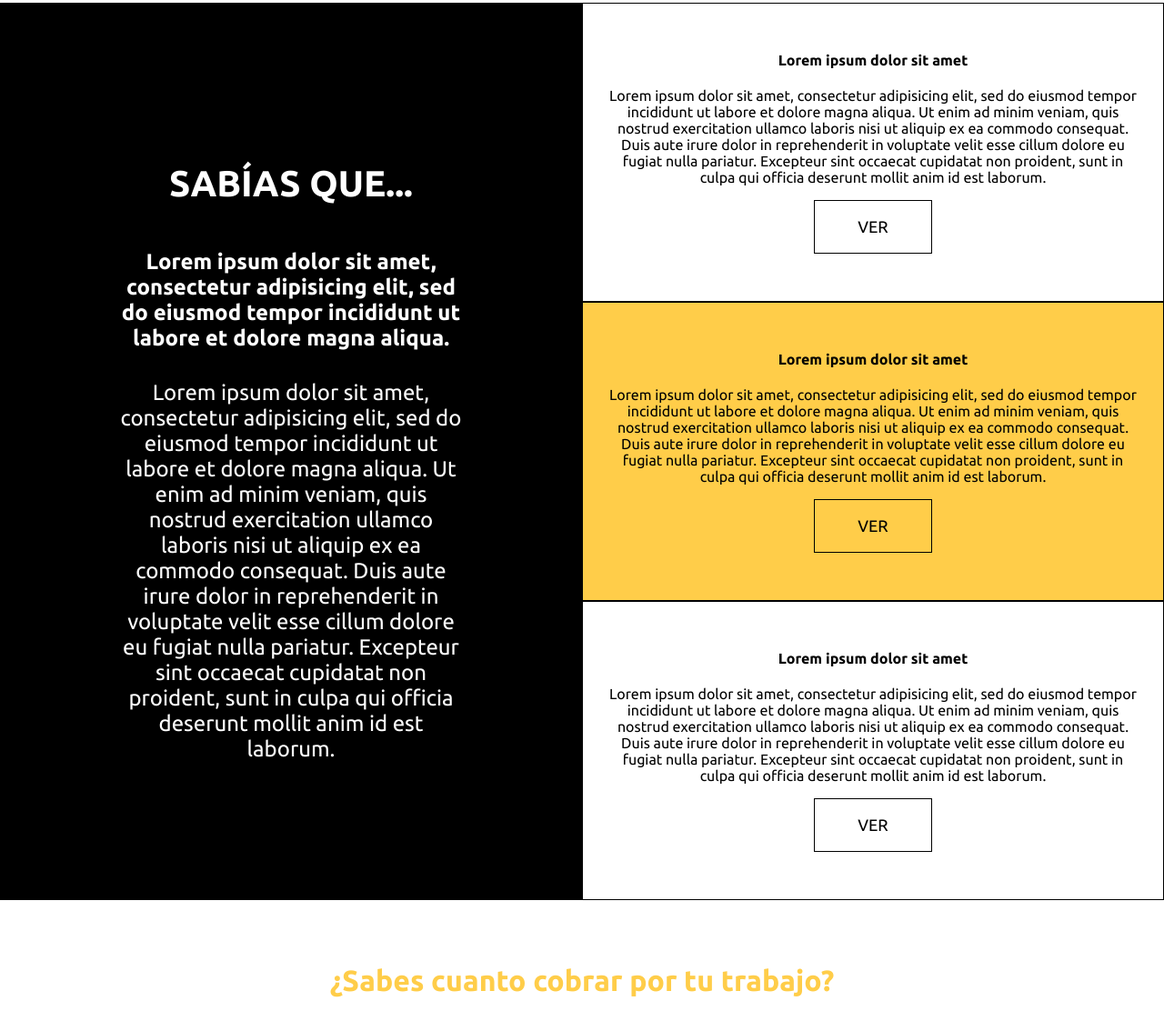
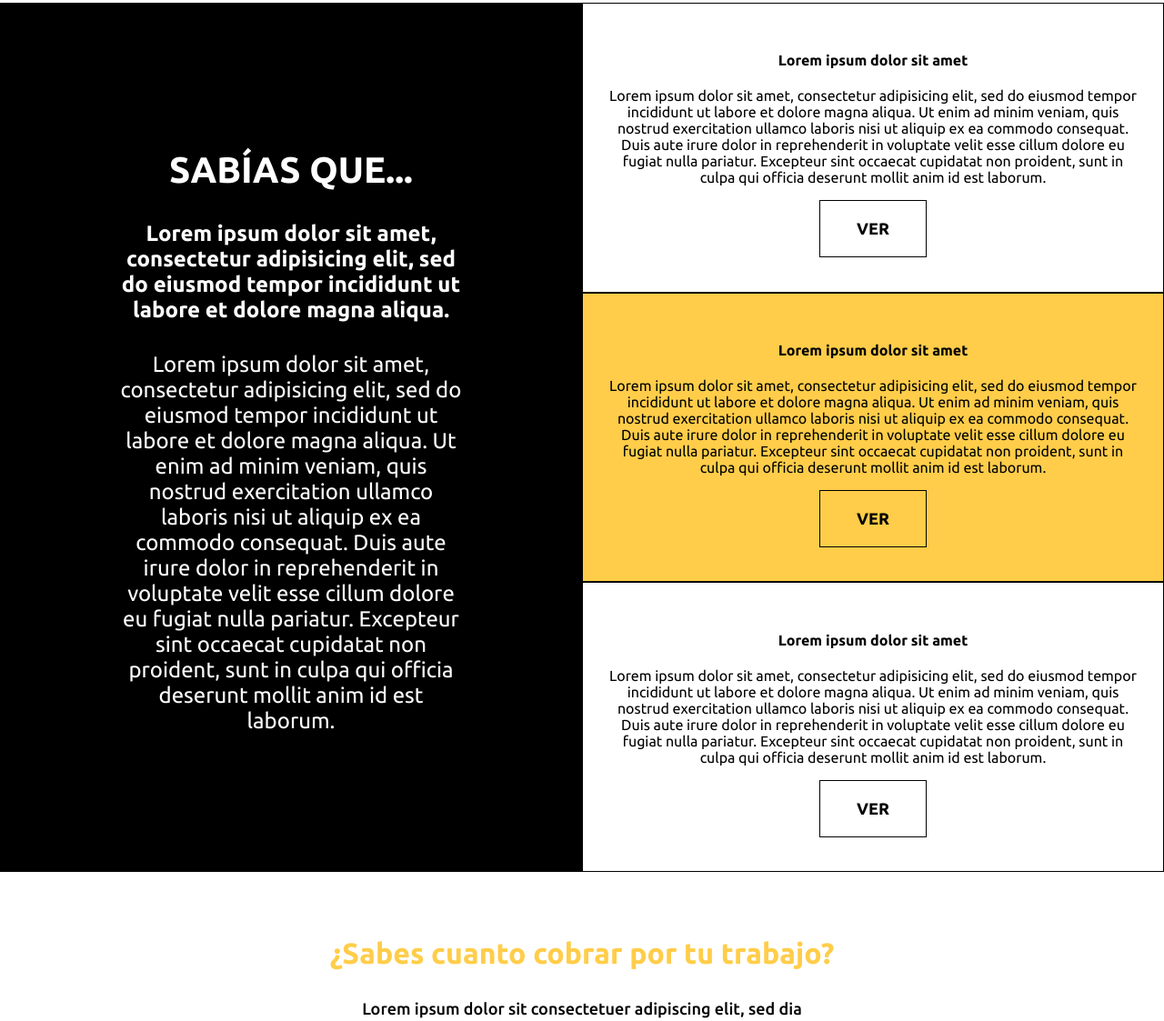
Before and after one commit to bln23/DOMlimpio, a website: page index.html in a window 1280 px wide. Shown: the part 5178-6301 px from the top of the page at 91% size. Drawn offline with Linux system fonts and the light colour scheme.

Commit message:
[Changes]Font size text responsive

```diff
--- a/scss/components/_typography-legal.scss
+++ /dev/null
@@ -1,3 +0,0 @@
-/* FONT SIZE */
-
-$fontText: 1rem;
--- a/scss/layout/_about-us.scss
+++ b/scss/layout/_about-us.scss
@@ -27,7 +27,4 @@
     padding: 48px;
     font-size: 1rem;
   }
-
-
-
 }
--- a/scss/layout/_legal.scss
+++ b/scss/layout/_legal.scss
@@ -1,5 +1,5 @@
 .legal {
-  background-color: black;
+  background-color: $colorTertiary;
   color: white;
   display: flex;
   flex-direction: column;
@@ -21,27 +21,35 @@
   }
 
   .info-title {
-    font-size: $secondaryTitleSize;
+    font-size: 1.5rem;
     padding-top: 4%;
     text-align: center;
     text-transform: uppercase;
     @media all and (min-width:768px) {
-      padding: 4%;
-      font-size: 2.5rem;
+      font-size: $thirdTitleSize;
+      padding-top: 0;
+    }
+    @media all and (min-width:1024px) {
+      font-size: $secondaryTitleSize;
     }
   }
 
   .info-text {
-    font-size: 1.5rem;
     text-align: center;
+    @media all and (min-width:768px) {
+        font-size: 1rem;
+    }
+    @media all and (min-width:1024px) {
+        font-size: 1.5rem;
+    }
   }
 
   .card-legal {
     display: none;
-    color: black;
+    color: $colorTertiary;
     padding: 5% 4%;
     text-align: center;
-    border: solid 1px;
+    border: solid 1px $colorTertiary;
     font-size: 1rem;
 
     &:nth-child(2n) {
@@ -58,13 +66,13 @@
   }
 
   .see-input {
-    border: 1px solid #ffff;
+    border: 1px solid white;
     color: white;
     padding: 5%;
     text-align: center;
     text-decoration: none;
-    font-size: 1.125rem;
-    font-weight: 400;
+    font-size: $fourthTitleSize;
+    font-weight: $normalFontWeight;
     text-decoration: none;
     font-family: 'Ubuntu', sans-serif;
     background-color: transparent;
@@ -79,8 +87,9 @@
   .see-input-cards{
     text-transform: uppercase;
     @media all and (min-width:1024px) {
-      border: 1px solid black;
-      padding: 3% 8%;
+      border: 1px solid $colorTertiary;
+      padding: 20px 40px;
+      font-weight: 700;
     }
   }
 }
--- a/scss/layout/_slider.scss
+++ b/scss/layout/_slider.scss
@@ -63,6 +63,7 @@
     padding: 20px;
     @media all and (min-width:768px) {
       width: 95%;
+      font-size: 1rem;
       .hidden {
         display: inline-block;
       }
@@ -78,6 +79,7 @@
     background-color: $colorSecondary;
     padding: 30px;
     text-align: center;
+    font-size: 1rem;
     @media all and (min-width:768px){
       text-align: right;
       padding: 30px 0;
```
Also changed, not shown: css/main.css, 1 other file.
